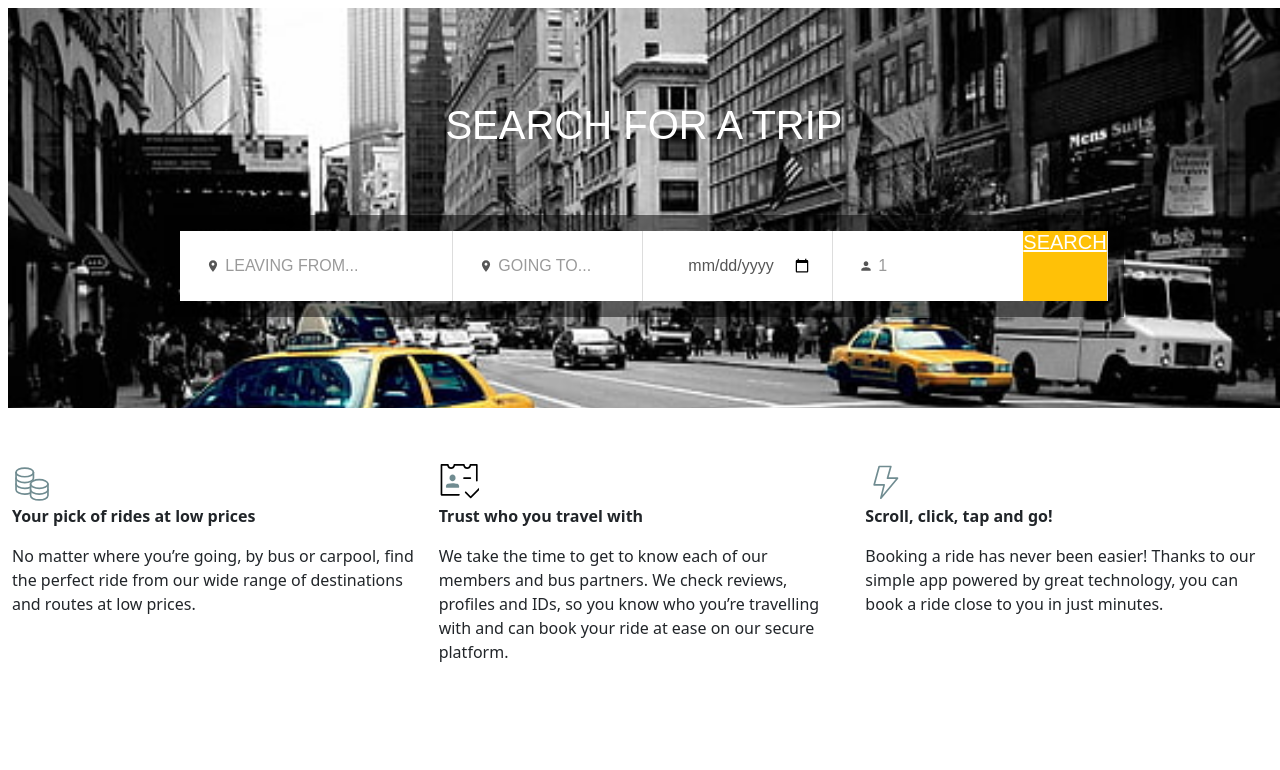
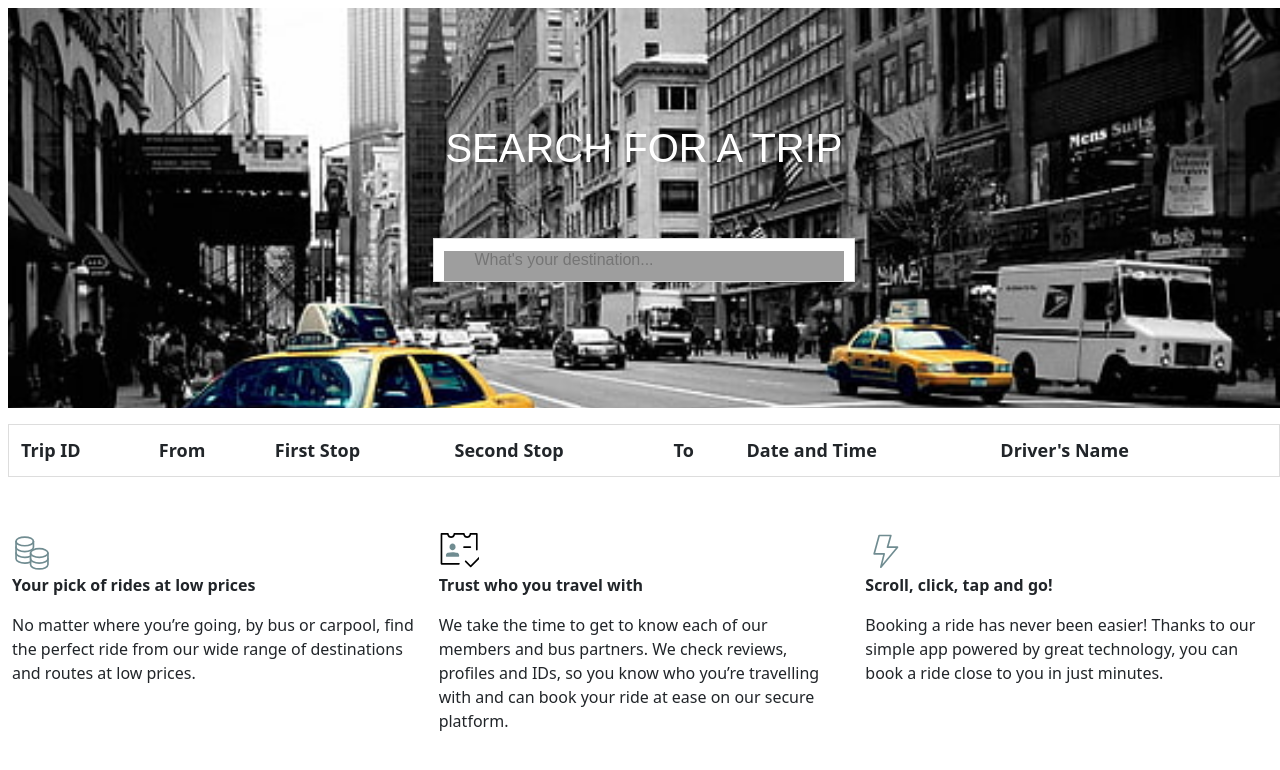
Before and after one commit to Sana-ounaissy/Transportation, a PHP site: page /searchfortrips.html in a window 1280 px wide. Shown: the top 770 px of the page. Run offline with PHP 8.4, Linux system fonts and the light colour scheme; lists and menus that the app fills with data are empty; grey boxes are pictures that could not be loaded.

Commit message:
searchforatrip

```diff
--- a/searchfortrips.css
+++ b/searchfortrips.css
@@ -1751,3 +1751,37 @@ background-size: cover !important;
     margin-bottom: 0;
   }
 }
+
+
+#myInput {
+  background-image: url('/css/searchicon.png'); /* Add a search icon to input */
+  background-position: 10px 12px; /* Position the search icon */
+  background-repeat: no-repeat; /* Do not repeat the icon image */
+  width: 100%; /* Full-width */
+  font-size: 16px; /* Increase font-size */
+  padding: 12px 20px 12px 40px; /* Add some padding */
+  border: 1px solid #ddd; /* Add a grey border */
+  margin-bottom: 12px; /* Add some space below the input */
+}
+
+#myTable {
+  border-collapse: collapse; /* Collapse borders */
+  width: 100%; /* Full-width */
+  border: 1px solid #ddd; /* Add a grey border */
+  font-size: 18px; /* Increase font-size */
+}
+
+#myTable th, #myTable td {
+  text-align: left; /* Left-align text */
+  padding: 12px; /* Add padding */
+}
+
+#myTable tr {
+  /* Add a bottom border to all table rows */
+  border-bottom: 1px solid #ddd;
+}
+
+#myTable tr.header, #myTable tr:hover {
+  /* Add a grey background color to the table header and on hover */
+  background-color: #f1f1f1;
+}
--- a/searchfortrips.html
+++ b/searchfortrips.html
@@ -1,11 +1,11 @@
-
 <!DOCTYPE html>
 <html lang="en">
+
 <head>
   <meta charset="utf-8">
   <meta name="viewport" content="width=device-width, initial-scale=1">
   <link href="https://cdn.jsdelivr.net/npm/bootstrap@5.1.3/dist/css/bootstrap.min.css" rel="stylesheet">
-      <script src="https://cdn.jsdelivr.net/npm/bootstrap@5.1.3/dist/js/bootstrap.bundle.min.js"></script>
+
   <link href="searchfortrips.css" rel="stylesheet">
 
 </head>
@@ -14,48 +14,40 @@
 
   <div class="container-fluid">
     <div class="row">
-            <div class="col-sm-12 m-1 p-1">
+      <div class="col-sm-12 m-1 p-1 col-lg-12">
         <div class="s002">
           <form>
             <fieldset>
               <legend>SEARCH FOR A TRIP</legend>
             </fieldset>
-                   <div class="inner-form">
-                     <div class="input-field first-wrap">
-                       <div class="icon-wrap">
-                         <svg xmlns="http://www.w3.org/2000/svg" width="24" height="24" viewBox="0 0 24 24">
-                           <path d="M12 2C8.13 2 5 5.13 5 9c0 5.25 7 13 7 13s7-7.75 7-13c0-3.87-3.13-7-7-7zm0 9.5c-1.38 0-2.5-1.12-2.5-2.5s1.12-2.5 2.5-2.5 2.5 1.12 2.5 2.5-1.12 2.5-2.5 2.5z"></path>
-                         </svg>
-                       </div>
-                       <input id="_Leaving" type="text" placeholder="Leaving From..." />
+            <input type="text" id="myInput" onkeyup="myFunction()" placeholder="What's your destination...">
+          </form>
         </div>
 
-                     <div class="input-field second-wrap">
-                       <div class="icon-wrap">
-                         <svg xmlns="http://www.w3.org/2000/svg" width="24" height="24" viewBox="0 0 24 24">
-                           <path d="M12 2C8.13 2 5 5.13 5 9c0 5.25 7 13 7 13s7-7.75 7-13c0-3.87-3.13-7-7-7zm0 9.5c-1.38 0-2.5-1.12-2.5-2.5s1.12-2.5 2.5-2.5 2.5 1.12 2.5 2.5-1.12 2.5-2.5 2.5z"></path>
-                         </svg>
       </div>
-                       <input class="datepicker" id="_Going" type="text" placeholder="Going to..." />
     </div>
+  </div>
+  <div class="container-fluid">
+    <div class="row">
+      <div class="col-sm-12 m-1 p-1">
+        <table id="myTable">
+          <thead>
+            <tr>
+              <th id="_Id">Trip ID</th>
+              <th id="_From">From</th>
+              <th id="_Firststop">First Stop</th>
+              <th id="_Secondstop">Second Stop</th>
+              <th id="_To">To</th>
+              <th id="_Dateanatime">Date and Time</th>
+              <th>Driver's Name</th>
+              <th></th>
 
-                     <div class="input-field third-wrap">
-                       <input class="datepicker" id="_Day" type="date" placeholder="Day" />
-                     </div>
+            </tr>
+          </thead>
+          <tbody id="_Tbodysearch">
 
-                     <div class="input-field fouth-wrap">
-                       <div class="icon-wrap">
-                         <svg xmlns="http://www.w3.org/2000/svg" width="24" height="24" viewBox="0 0 24 24">
-                           <path d="M12 12c2.21 0 4-1.79 4-4s-1.79-4-4-4-4 1.79-4 4 1.79 4 4 4zm0 2c-2.67 0-8 1.34-8 4v2h16v-2c0-2.66-5.33-4-8-4z"></path>
-                         </svg>
-                       </div>
-                       <input type="number" id="_Seat" placeholder="1">
-                     </div>
-
-                     <div class="input-field fifth-wrap">
-                       <a href="yourtrip.html" class="btn-search" style="text-align:center ;">SEARCH</a>
-                 </form>
-               </div>
+          </tbody>
+        </table>
 
       </div>
     </div>
@@ -64,7 +56,8 @@
   <div class="container-fluid">
     <div class="row">
       <div class="col-sm-4 mt-5">
-                   <svg viewBox="0 0 24 24" xmlns="http://www.w3.org/2000/svg" class="kirk-icon sc-ksZaOG jucjqW" width="40" height="40" aria-hidden="true">
+        <svg viewBox="0 0 24 24" xmlns="http://www.w3.org/2000/svg" class="kirk-icon sc-ksZaOG jucjqW" width="40"
+          height="40" aria-hidden="true">
           <g fill="none" stroke="#708C91" stroke-width="1" stroke-linecap="round" stroke-linejoin="round">
             <path d="M2.43 5.04v3.48c0 1.44 2.34 2.61 5.22 2.61s5.22-1.17 5.22-2.6V5.03"></path>
             <path d="M2.43 8.52V12c0 1.44 2.34 2.6 5.22 2.6a8.7 8.7 0 0 0 3.48-.66"></path>
@@ -76,29 +69,45 @@
           </g>
         </svg>
         <p class=""><b>Your pick of rides at low prices</b></p>
-             <p class="">No matter where you’re going, by bus or carpool, find the perfect ride from our wide range of destinations and routes at low prices.</p>
+        <p class="">No matter where you’re going, by bus or carpool, find the perfect ride from our wide range of
+          destinations and routes at low prices.</p>
       </div>
 
       <div class="col-sm-4 mt-5">
-                   <svg viewBox="0 0 24 24" xmlns="http://www.w3.org/2000/svg" class="kirk-icon sc-ksZaOG jucjqW" width="40" height="40" aria-hidden="true">
+        <svg viewBox="0 0 24 24" xmlns="http://www.w3.org/2000/svg" class="kirk-icon sc-ksZaOG jucjqW" width="40"
+          height="40" aria-hidden="true">
           <g>
-                        <path d="M19.33,8.5c0-0.276-0.225-0.5-0.5-0.5h-3.855c-0.275,0-0.5,0.224-0.5,0.5s0.225,0.5,0.5,0.5h3.855 C19.105,9,19.33,8.776,19.33,8.5z"></path>
-                        <path d="M9.906,8.492V8.133c0-0.994-0.798-1.799-1.781-1.799S6.344,7.139,6.344,8.133v0.359 c0,0.994,0.798,1.799,1.781,1.799S9.906,9.486,9.906,8.492z" fill="#708C91"></path>
-                        <path d="M4.167,13.422v0.528c0,0.165,0.134,0.3,0.3,0.3h7.316c0.166,0,0.3-0.135,0.3-0.3v-0.528 c0-0.713-0.474-1.339-1.162-1.526c-0.75-0.204-1.773-0.417-2.797-0.417s-2.047,0.213-2.797,0.417 C4.641,12.083,4.167,12.709,4.167,13.422z" fill="#708C91"></path>
-                        <path d="M12,18H1.982V1h2.904C5.11,2.139,6.086,3,7.265,3c1.178,0,2.154-0.861,2.379-2h4.88 c0.225,1.139,1.201,2,2.379,2s2.154-0.861,2.379-2h2.903v9c0,0.276,0.224,0.5,0.5,0.5s0.5-0.224,0.5-0.5V0.5 c0-0.276-0.224-0.5-0.5-0.5H18.83c-0.276,0-0.5,0.224-0.5,0.5c0,0.833-0.643,1.5-1.428,1.5s-1.428-0.667-1.428-1.5 c0-0.276-0.224-0.5-0.5-0.5H9.192c-0.276,0-0.5,0.224-0.5,0.5c0,0.833-0.643,1.5-1.427,1.5S5.837,1.333,5.837,0.5 c0-0.276-0.224-0.5-0.5-0.5H1.482c-0.276,0-0.5,0.224-0.5,0.5v18c0,0.276,0.224,0.5,0.5,0.5H12c0.276,0,0.5-0.224,0.5-0.5 S12.276,18,12,18z"></path>
-                        <path d="M25.354,13.646c-0.195-0.195-0.512-0.195-0.707,0L19,19.293l-2.646-2.646c-0.195-0.195-0.512-0.195-0.707,0 s-0.195,0.512,0,0.707l3,3c0.195,0.195,0.512,0.195,0.707,0l6-6C25.549,14.158,25.549,13.842,25.354,13.646z"></path>
+            <path
+              d="M19.33,8.5c0-0.276-0.225-0.5-0.5-0.5h-3.855c-0.275,0-0.5,0.224-0.5,0.5s0.225,0.5,0.5,0.5h3.855 C19.105,9,19.33,8.776,19.33,8.5z">
+            </path>
+            <path
+              d="M9.906,8.492V8.133c0-0.994-0.798-1.799-1.781-1.799S6.344,7.139,6.344,8.133v0.359 c0,0.994,0.798,1.799,1.781,1.799S9.906,9.486,9.906,8.492z"
+              fill="#708C91"></path>
+            <path
+              d="M4.167,13.422v0.528c0,0.165,0.134,0.3,0.3,0.3h7.316c0.166,0,0.3-0.135,0.3-0.3v-0.528 c0-0.713-0.474-1.339-1.162-1.526c-0.75-0.204-1.773-0.417-2.797-0.417s-2.047,0.213-2.797,0.417 C4.641,12.083,4.167,12.709,4.167,13.422z"
+              fill="#708C91"></path>
+            <path
+              d="M12,18H1.982V1h2.904C5.11,2.139,6.086,3,7.265,3c1.178,0,2.154-0.861,2.379-2h4.88 c0.225,1.139,1.201,2,2.379,2s2.154-0.861,2.379-2h2.903v9c0,0.276,0.224,0.5,0.5,0.5s0.5-0.224,0.5-0.5V0.5 c0-0.276-0.224-0.5-0.5-0.5H18.83c-0.276,0-0.5,0.224-0.5,0.5c0,0.833-0.643,1.5-1.428,1.5s-1.428-0.667-1.428-1.5 c0-0.276-0.224-0.5-0.5-0.5H9.192c-0.276,0-0.5,0.224-0.5,0.5c0,0.833-0.643,1.5-1.427,1.5S5.837,1.333,5.837,0.5 c0-0.276-0.224-0.5-0.5-0.5H1.482c-0.276,0-0.5,0.224-0.5,0.5v18c0,0.276,0.224,0.5,0.5,0.5H12c0.276,0,0.5-0.224,0.5-0.5 S12.276,18,12,18z">
+            </path>
+            <path
+              d="M25.354,13.646c-0.195-0.195-0.512-0.195-0.707,0L19,19.293l-2.646-2.646c-0.195-0.195-0.512-0.195-0.707,0 s-0.195,0.512,0,0.707l3,3c0.195,0.195,0.512,0.195,0.707,0l6-6C25.549,14.158,25.549,13.842,25.354,13.646z">
+            </path>
           </g>
         </svg>
         <p class=""><b>Trust who you travel with</b></p>
-                 <p class="">We take the time to get to know each of our members and bus partners. We check reviews, profiles and IDs, so you know who you’re travelling with and can book your ride at ease on our secure platform.</p>
+        <p class="">We take the time to get to know each of our members and bus partners. We check reviews, profiles and
+          IDs, so you know who you’re travelling with and can book your ride at ease on our secure platform.</p>
       </div>
 
       <div class="col-sm-4 mt-5">
-                   <svg viewBox="0 0 24 24" xmlns="http://www.w3.org/2000/svg" class="kirk-icon sc-ksZaOG jucjqW" width="40" height="40" aria-hidden="true">
-                     <path fill="none" stroke="#708C91" stroke-width="1" stroke-linecap="round" stroke-linejoin="round" stroke-miterlimit="10" d="M15.5 1.5h-7l-3 11h6l-2 8 10-12h-6z"></path>
+        <svg viewBox="0 0 24 24" xmlns="http://www.w3.org/2000/svg" class="kirk-icon sc-ksZaOG jucjqW" width="40"
+          height="40" aria-hidden="true">
+          <path fill="none" stroke="#708C91" stroke-width="1" stroke-linecap="round" stroke-linejoin="round"
+            stroke-miterlimit="10" d="M15.5 1.5h-7l-3 11h6l-2 8 10-12h-6z"></path>
         </svg>
         <p class=""><b>Scroll, click, tap and go!</b></p>
-                 <p class="">Booking a ride has never been easier! Thanks to our simple app powered by great technology, you can book a ride close to you in just minutes.</p>
+        <p class="">Booking a ride has never been easier! Thanks to our simple app powered by great technology, you can
+          book a ride close to you in just minutes.</p>
       </div>
     </div>
   </div>
@@ -106,6 +115,7 @@
 
   <script async src="https://www.googletagmanager.com/gtag/js?id=UA-23581568-13"></script>
   <script src="searchfortrips.js"></script>
+  <script src="https://cdn.jsdelivr.net/npm/bootstrap@5.1.3/dist/js/bootstrap.bundle.min.js"></script>
+</body>
 
-    </body>
 </html>
```
Also changed, not shown: searchfortrips.js (+34 -18 lines). Lines whose indentation alone changed are shown as unchanged.
